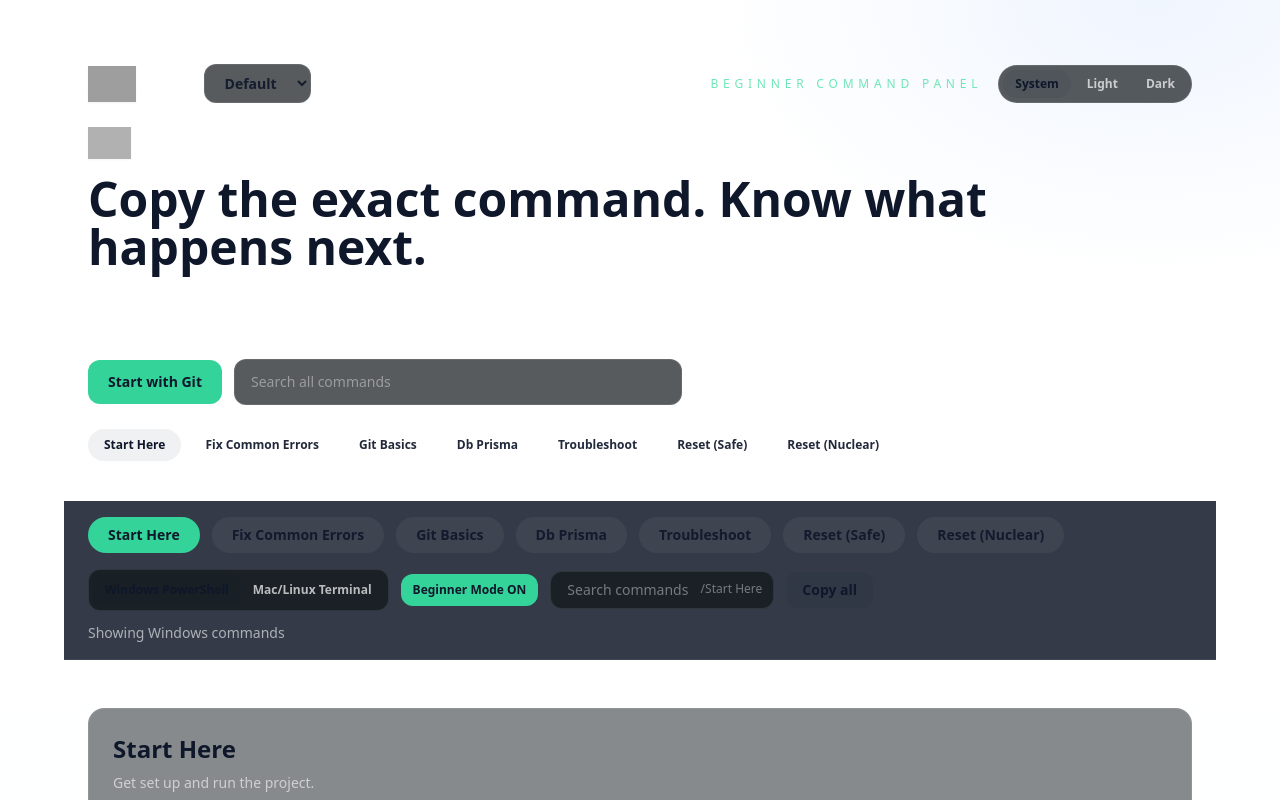
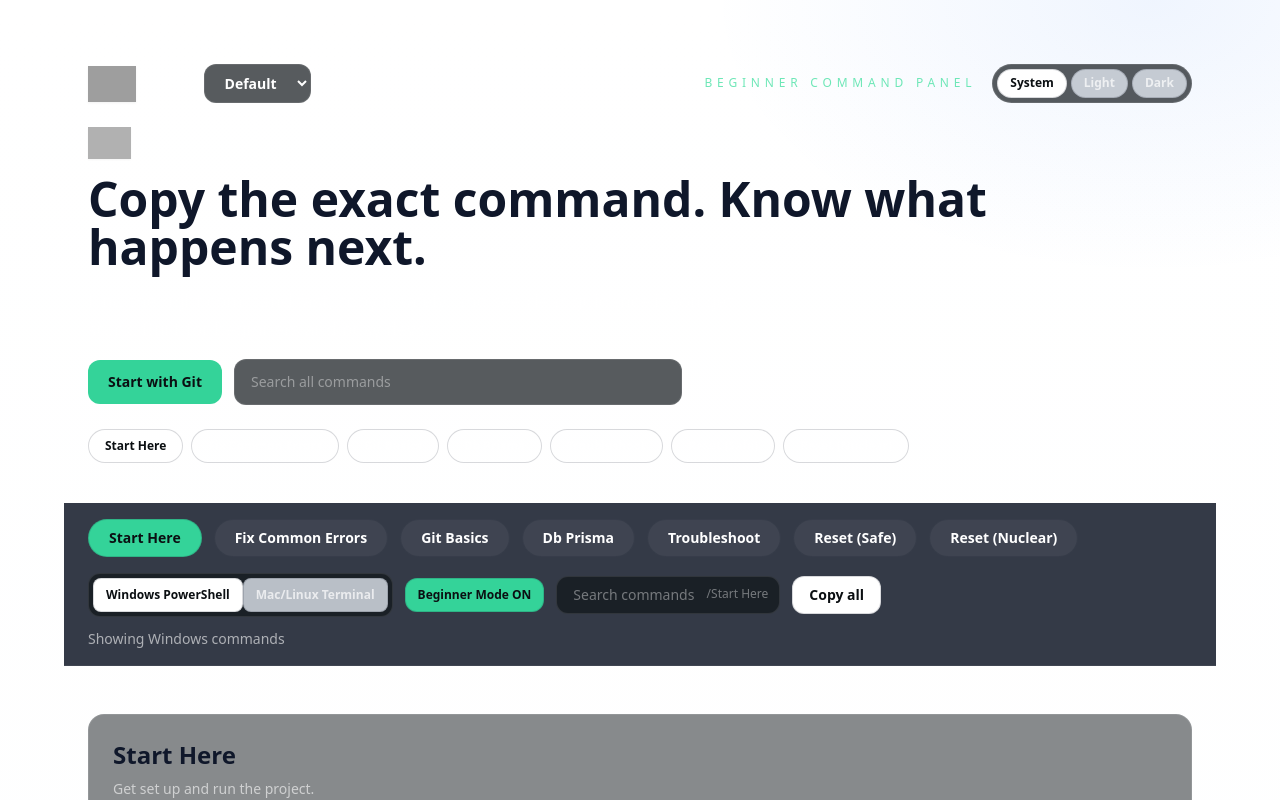
Before and after one commit to Acorn-Enterprise-Group/command-panel, a Next.js app: page / in a window 1280 px wide. Shown: the top 800 px of the page. Built offline with nearby package versions, Linux system fonts and the light colour scheme; grey boxes are pictures that could not be loaded.

Commit message:
fix(ui): restore baseline global styles

```diff
--- a/app/globals.css
+++ b/app/globals.css
@@ -6,28 +6,97 @@
 
 :root {
   color-scheme: light dark;
+  --cc-bg: #0b0f12;
+  --cc-fg: #ffffff;
+  --cc-muted: rgba(255, 255, 255, 0.7);
+  --cc-border: rgba(255, 255, 255, 0.12);
+  --cc-control-bg: rgba(16, 22, 26, 0.7);
+  --cc-control-bg-hover: rgba(19, 26, 31, 0.9);
+  --cc-control-text: #ffffff;
+  --cc-focus: rgba(110, 231, 183, 0.5);
 }
 
 * {
   box-sizing: border-box;
 }
 
+@layer base {
+  body {
+    margin: 0;
+    font-family: var(--font-display);
+    background-color: var(--cc-bg);
+    color: var(--cc-fg);
+    min-height: 100vh;
+  }
+
+  a {
+    color: inherit;
+    text-decoration: none;
+  }
+
+  button,
+  input,
+  select,
+  textarea {
+    font: inherit;
+    color: var(--cc-control-text);
+  }
+
+  button,
+  .button {
+    border: 1px solid var(--cc-border);
+    background-color: var(--cc-control-bg);
+    padding: 0.5rem 0.9rem;
+    border-radius: 9999px;
+    line-height: 1.2;
+  }
+
+  button:hover,
+  .button:hover {
+    background-color: var(--cc-control-bg-hover);
+  }
+
+  input,
+  select,
+  textarea {
+    border: 1px solid var(--cc-border);
+    background-color: var(--cc-control-bg);
+    padding: 0.5rem 0.8rem;
+    border-radius: 0.75rem;
+  }
+
+  button:focus-visible,
+  input:focus-visible,
+  select:focus-visible,
+  textarea:focus-visible {
+    outline: 2px solid transparent;
+    box-shadow: 0 0 0 2px var(--cc-focus);
+  }
+}
+
 html.theme-dark body {
   background-color: #0b0f12;
   color: #ffffff;
-  font-family: var(--font-display);
-  min-height: 100vh;
   background-image:
     radial-gradient(900px 600px at 10% 10%, rgba(110, 231, 183, 0.08), transparent 60%),
     radial-gradient(800px 500px at 90% 0%, rgba(59, 130, 246, 0.08), transparent 55%),
     linear-gradient(180deg, rgba(11, 15, 18, 0.92) 0%, rgba(11, 15, 18, 0.98) 60%, rgba(10, 12, 14, 1) 100%);
 }
 
+html.theme-light {
+  --cc-bg: #ffffff;
+  --cc-fg: #0f172a;
+  --cc-muted: rgba(15, 23, 42, 0.7);
+  --cc-border: rgba(15, 23, 42, 0.16);
+  --cc-control-bg: rgba(226, 232, 240, 0.8);
+  --cc-control-bg-hover: rgba(203, 213, 225, 0.9);
+  --cc-control-text: #0f172a;
+  --cc-focus: rgba(16, 185, 129, 0.35);
+}
+
 html.theme-light body {
   background-color: #ffffff;
   color: #0f172a;
-  font-family: var(--font-display);
-  min-height: 100vh;
   background-image:
     radial-gradient(900px 600px at 10% 10%, rgba(52, 211, 153, 0.08), transparent 60%),
     radial-gradient(800px 500px at 90% 0%, rgba(59, 130, 246, 0.08), transparent 55%),
@@ -37,41 +106,12 @@ html.theme-light body {
 html:not(.theme-light):not(.theme-dark) body {
   background-color: #0b0f12;
   color: #ffffff;
-  font-family: var(--font-display);
-  min-height: 100vh;
   background-image:
     radial-gradient(900px 600px at 10% 10%, rgba(110, 231, 183, 0.08), transparent 60%),
     radial-gradient(800px 500px at 90% 0%, rgba(59, 130, 246, 0.08), transparent 55%),
     linear-gradient(180deg, rgba(11, 15, 18, 0.92) 0%, rgba(11, 15, 18, 0.98) 60%, rgba(10, 12, 14, 1) 100%);
 }
 
-html.theme-light .text-white {
-  color: rgba(15, 23, 42, 0.92);
-}
-
-html.theme-light .bg-ink-950 {
-  background-color: rgba(248, 250, 252, 1);
-}
-
-
-html.theme-light .bg-ink-850,
-html.theme-light .bg-ink-800 {
-  background-color: rgba(226, 232, 240, 0.8);
-}
-
-html.theme-light .bg-ink-700 {
-  background-color: rgba(226, 232, 240, 1);
-}
-
-
-html.theme-light .bg-white {
-  background-color: rgba(15, 23, 42, 0.06);
-}
-
-html.theme-light .text-ink-950 {
-  color: #0f172a;
-}
-
 ::selection {
   background: rgba(110, 231, 183, 0.25);
 }
```
